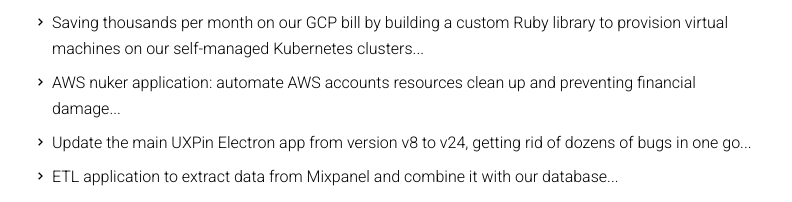
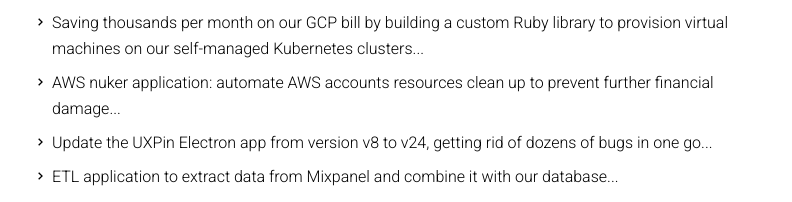
Before and after one commit to sickdyd/roberto-reale-ja, a Next.js app: page /recent-work in a window 1280 px wide. Shown: the part 236-438 px from the top of the page, without its empty margins (240-1032 px from the left). Built offline with nearby package versions, Linux system fonts and the light colour scheme.

Commit message:
Fix recent work text

```diff
--- a/app/recent-work/page.tsx
+++ b/app/recent-work/page.tsx
@@ -86,7 +86,7 @@ const projects: Project[] = [
   },
   {
     title:
-      "AWS nuker application: automate AWS accounts resources clean up and preventing financial damage...",
+      "AWS nuker application: automate AWS accounts resources clean up to prevent further financial damage...",
     contents: (
       <>
         <h3>Context</h3>
@@ -117,7 +117,7 @@ const projects: Project[] = [
   },
   {
     title:
-      "Update the main UXPin Electron app from version v8 to v24, getting rid of dozens of bugs in one go...",
+      "Update the UXPin Electron app from version v8 to v24, getting rid of dozens of bugs in one go...",
     contents: (
       <>
         <h3>Context</h3>
```
